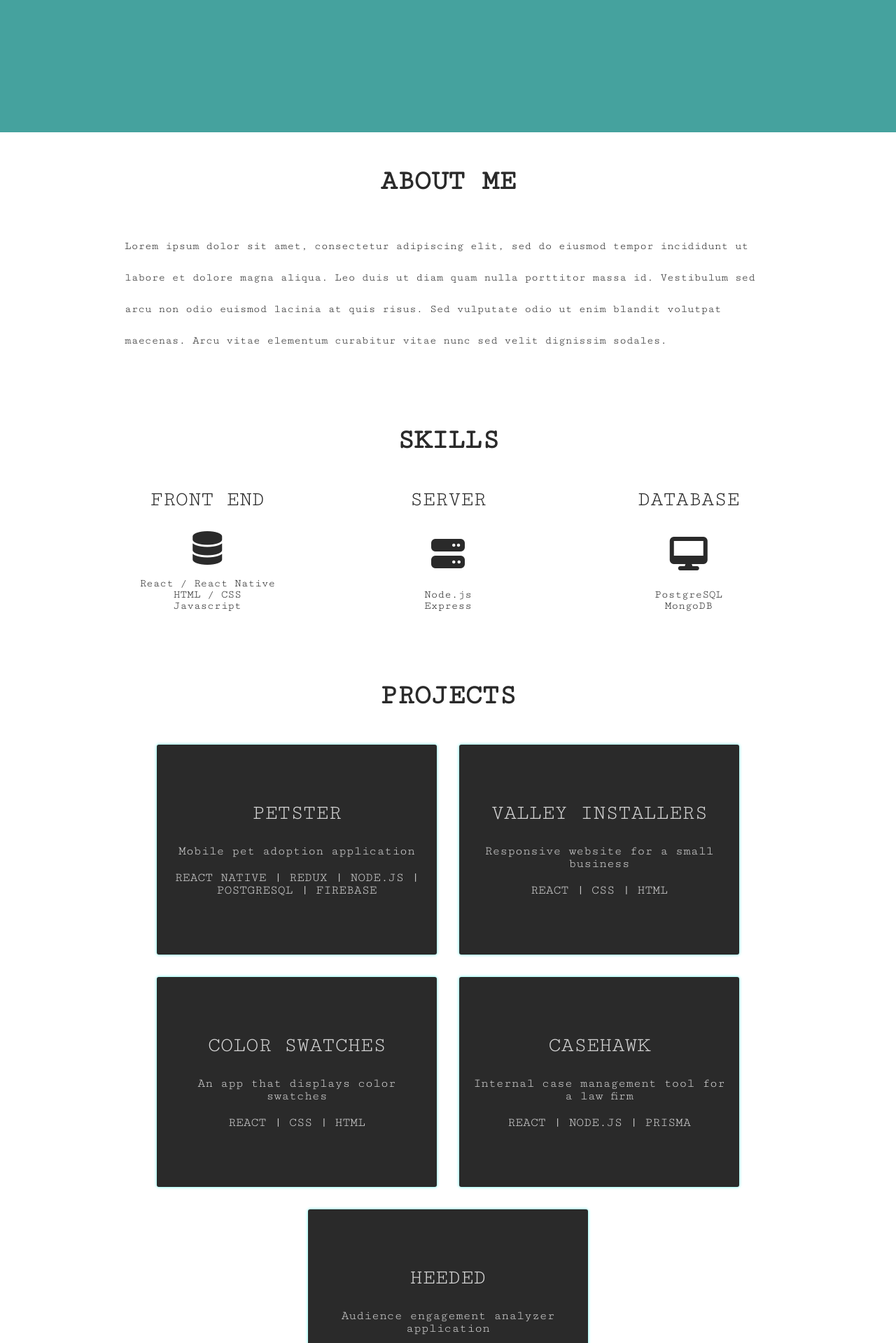
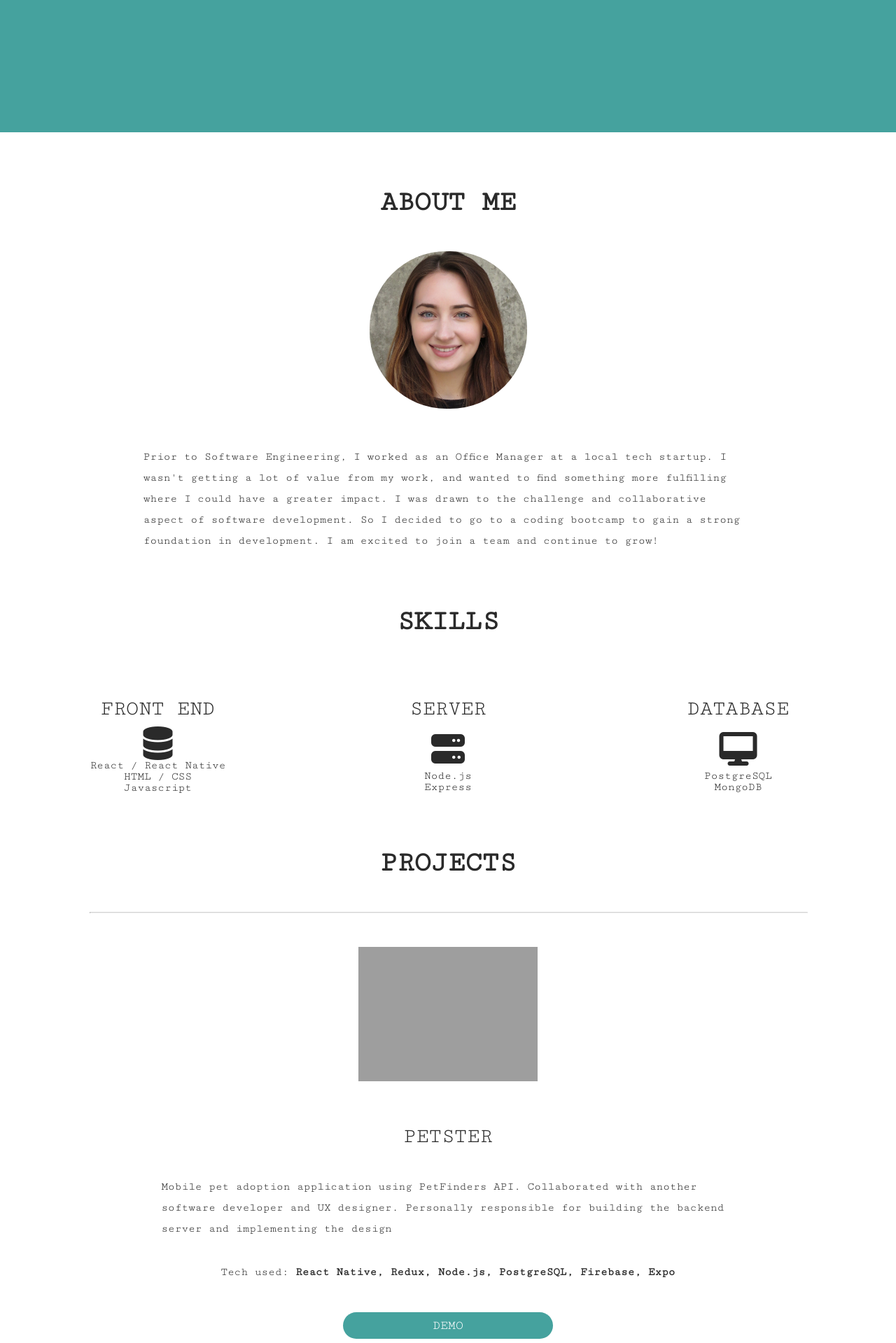
Before and after one commit to lillielise/portfolio-2020, a PHP site: page / in a window 1280 px wide. Shown: the part 566-2485 px from the top of the page at 70% size. Run offline with PHP 8.4, Linux system fonts and the light colour scheme; some libraries are stand-ins or nearby versions; grey boxes are pictures that could not be loaded.

Commit message:
new design for project cards

```diff
--- a/home.html
+++ b/home.html
@@ -40,13 +40,16 @@
     <section>
       <h3>About me</h3>
       <div id="about-me-container">
-        <p>Lorem ipsum dolor sit amet, consectetur adipiscing elit, sed do eiusmod tempor incididunt ut labore et dolore
-          magna aliqua. Leo duis ut diam quam nulla porttitor massa id. Vestibulum sed arcu non odio euismod lacinia at
-          quis risus. Sed vulputate odio ut enim blandit volutpat maecenas. Arcu vitae elementum curabitur vitae nunc
-          sed
-          velit dignissim sodales.</p>
+        <div>
+          <img id="headshot" src="./img/headshot.jpg">
+        </div>
+        <div>
+          <p>Prior to Software Engineering, I worked as an Office Manager at a local tech startup. I wasn't getting a lot of value from my work, and wanted to find something more fulfilling where I could have a greater impact. I was drawn to the challenge and collaborative aspect of software development. So I decided to go to a coding bootcamp to gain a strong foundation in development. I am excited to join a team and continue to grow!
+          </p>
+        </div>
       </div>
     </section>
+
     <section id="skills-section">
 
       <h3>Skills</h3>
@@ -77,32 +80,106 @@
           </ul>
         </div>
       </div>
+    </section>
 
-    </section>
+
     <section id="project-section">
       <h3>Projects</h3>
-      <div class="cards">
+      <hr>
+      <div id="project-cards-container">
         <div class="project-card">
-          <div class="project-card-inner">
-            <div class="project-card-front">
+            <div id="petster-img-container">
+              <img id="petster-img" class="col-1" src="https://static.wixstatic.com/media/735706_e4ff16cc0ce94735ad5c17b972c5b699~mv2.png/v1/fill/w_572,h_1040,al_c,q_90/735706_e4ff16cc0ce94735ad5c17b972c5b699~mv2.webp">
+              </div>
+              <div class="col-2">
               <h4>Petster</h4>
-              <p>Mobile pet adoption application </p>
-              <p class="project-card-tech">React Native | Redux | Node.js | PostgreSQL | Firebase</p>
-              <div class="project-card-buttons project-card-buttons-mobile">
-                <p class="demo-petster-button">Demo</p>
+              <p class="project-card-text">Mobile pet adoption application using PetFinders API. Collaborated with another software developer and UX designer. Personally responsible for building the backend server and implementing the design</p>
+              <p class="project-card-text">Tech used: <span id="project-card-text-tech">React Native, Redux, Node.js, PostgreSQL, Firebase, Expo </span></p>
+
+              <div class="project-card-buttons">
+                <p onclick="handleDemoClick()" class="demo-petster-button">Demo</p>
                 <a href="https://github.com/petster-app" target="_blank">Source code</a>
+            </div>
+            </div>
+
+        </div>
+        <hr>
+
+        <div id="project-cards-container">
+          <div class="project-card">
+              <img class="color-swatches-desktop" class="col-1" src="./img/color-swatches.png">
+                <div id="color-swatches-col-2" class="col-2">
+                <h4>Valley Installers</h4>
+                <p class="project-card-text">Mobile pet adoption application using PetFinders API. Collaborated with another software developer and UX designer.</p>
+                <p class="project-card-text">Tech used: <span id="project-card-text-tech">React, Next.js, CSS, HTML</span></p>
+
+                <div class="project-card-buttons">
+                  <a href="https://www.w3schools.com" target="_blank">Web page</a>
+                  <a href="https://github.com/Valley-Installers/valley-installers-website" target="_blank">Source code</a>
               </div>
             </div>
-            <div class="project-card-back project-card-buttons">
-              <h4>Petster</h4>
-              <p onclick="handleDemoClick()" class="demo-petster-button">Demo</p>
-              <a href="https://github.com/petster-app" target="_blank">Source code</a>
+          </div>
+                <hr>
+
+        <div id="project-cards-container">
+          <div class="project-card">
+              <img class="color-swatches-desktop" class="col-1" src="./img/color-swatches.png">
+                <div id="color-swatches-col-2" class="col-2">
+                <h4>Color Swatches</h4>
+                <p class="project-card-text">Mobile pet adoption application using PetFinders API. Collaborated with another software developer and UX designer.</p>
+                <p class="project-card-text">Tech used: <span id="project-card-text-tech">React, CSS, HTML</span></p>
+
+                <div class="project-card-buttons">
+                  <a href="https://color-swatches-lg.herokuapp.com/" class="demo-petster-button">Website</a>
+                  <a href="https://github.com/petster-app" target="_blank">Source code</a>
+              </div>
             </div>
           </div>
-        </div>
+          <hr>
 
-        <div class="project-card">
-          <div class="project-card-inner">
+          <div id="project-cards-container">
+            <div class="project-card">
+                <img class="color-swatches-desktop" class="col-1" src="./img/color-swatches.png">
+                  <div id="color-swatches-col-2" class="col-2">
+                  <h4>Case Hawk</h4>
+                  <p class="project-card-text">Mobile pet adoption application using PetFinders API. Collaborated with another software developer and UX designer.</p>
+                  <p class="project-card-text">Tech used: <span id="project-card-text-tech">React, CSS, HTML</span></p>
+
+                  <div class="project-card-buttons">
+                    <a href="https://color-swatches-lg.herokuapp.com/" class="demo-petster-button">Website</a>
+                    <a href="https://github.com/petster-app" target="_blank">Source code</a>
+                </div>
+              </div>
+            </div>
+            <hr>
+
+            <div id="project-cards-container">
+              <div class="project-card">
+                  <img class="color-swatches-desktop" class="col-1" src="./img/color-swatches.png">
+                    <div id="color-swatches-col-2" class="col-2">
+                    <h4>Heeded</h4>
+                    <p class="project-card-text">Mobile pet adoption application using PetFinders API. Collaborated with another software developer and UX designer.</p>
+                    <p class="project-card-text">Tech used: <span id="project-card-text-tech">React, CSS, HTML</span></p>
+
+                    <div class="project-card-buttons">
+                      <a href="https://color-swatches-lg.herokuapp.com/" class="demo-petster-button">Website</a>
+                      <a href="https://github.com/petster-app" target="_blank">Source code</a>
+                  </div>
+                </div>
+              </div>
+
+
+
+            <!-- </div>
+          </div> -->
+
+
+
+
+
+
+
+          <!-- <div class="project-card-inner">
             <div class="project-card-front">
               <h4>Valley Installers</h4>
               <p>Responsive website for a small business</p>
@@ -171,7 +248,8 @@
               <a href="https://github.com/401-heeded/Heeded-Final-App" target="_blank">Source code</a>
             </div>
           </div>
-        </div>
+        </div> -->
+      </div>
     </section>
     <footer>
       <div class="contact-icons">
--- a/styles/index.css
+++ b/styles/index.css
@@ -39,25 +39,28 @@ h4 {
 }
 
 section {
-  padding: 50px;
+  margin: 10vh 10vw 0 10vw;
 }
 
 /* ABOUT */
 
 #about-me-container {
-  padding: 0 10vw;
+  display: flex;
+  flex-direction: row;
+  justify-content: space-between;
 }
 
 #about-me-container p {
-  line-height: 55px;
-  align-self: center;
+  line-height: 30px;
+  margin: 0 auto;
+  text-align: left;
+  width: 85%;
 }
 
-.cards {
-  display: flex;
-  flex-direction: row;
-  justify-content: center;
-  flex-wrap: wrap;
+#headshot {
+  height: 225px;
+  width: 225px;
+  border-radius: 110px;
 }
 
 /* SKILLS */
@@ -65,7 +68,7 @@ section {
 #skills-cards {
   display: flex;
   flex-direction: row;
-  justify-content: space-evenly;
+  justify-content: space-between;
   text-align: center;
   align-items: center;
 }
@@ -86,12 +89,56 @@ section {
 
 /* PROJECTS */
 
+#project-cards-container {
+  display: flex;
+  justify-content: center;
+  flex-direction: column;
+  align-items: center;
+}
+
 .project-card {
-  width: 400px;
-  height: 300px;
-  margin: 0 1em 2em 1em;
-  background-color: transparent;
-  perspective: 1000px;
+  display: flex;
+  flex-direction: row;
+  justify-content: space-between;
+  align-items: center;
+  margin: 5vh 0;
+}
+
+.project-card .col-2 {
+  /* height: 375px; */
+  display: flex;
+  flex-direction: column;
+  align-items: center;
+  justify-content: space-between;
+  width: 50%;
+}
+
+.project-card .col-2 .project-card-text {
+  line-height: 30px;
+}
+
+#project-card-text-tech {
+  font-weight: bold;
+}
+
+#petster-img {
+  width: 20vw;
+}
+
+.color-swatches-desktop {
+  width: 35vw;
+  height: auto;
+  border: 1px solid #2a2a2a;
+  box-shadow: 0 0 10px silver;
+  border-radius: 3px;
+}
+
+#color-swatches-col-2 {
+  /* width: 40%; */
+}
+
+.col-2 > * {
+  margin-top: 2em;
 }
 
 .project-card-inner {
@@ -151,11 +198,11 @@ section {
 
 .project-card-buttons a,
 .project-card-buttons p {
-  padding: 8px 0;
-  width: 150px;
-  background-color: rgba(255, 255, 255, 0.7);
-  color: #2a2a2a;
-  border-radius: 20px;
+  padding: 10px 0;
+  width: 300px;
+  background-color: #45a29e;
+  color: white;
+  border-radius: 30px;
   text-align: center;
   text-transform: uppercase;
   text-decoration: none;
@@ -166,16 +213,20 @@ section {
 .project-card-buttons p:hover,
 .project-card-buttons a:hover {
   cursor: pointer;
-  background-color: white;
 }
 
 .project-card-buttons-mobile {
   display: none;
 }
 
-.project-card-tech {
-  text-transform: uppercase;
+hr {
+  border-top: 0.1px solid #d3d3d3;
+  width: 100%;
 }
+
+/* #petster-img-container {
+  margin: 0 auto;
+} */
 
 /* Pop up */
 
@@ -298,13 +349,26 @@ header {
   color: #2a2a2a;
 }
 
-@media only screen and (max-width: 1330px) {
-  #project-section {
-    width: 70%;
-    margin: 0 auto;
+@media only screen and (max-width: 1300px) {
+  .project-card {
+    flex-direction: column;
   }
-  #about-me-container p {
-    line-height: 45px;
+
+  .project-card .col-2 {
+    width: 80%;
+  }
+
+  #about-me-container {
+    flex-direction: column;
+    text-align: center;
+  }
+
+  #headshot {
+    margin-bottom: 50px;
+  }
+
+  h4 {
+    margin-top: 40px;
   }
 }
 
```
Also changed, not shown: img/color-swatches.png (added), img/headshot.jpg, img/petster.png (deleted).
